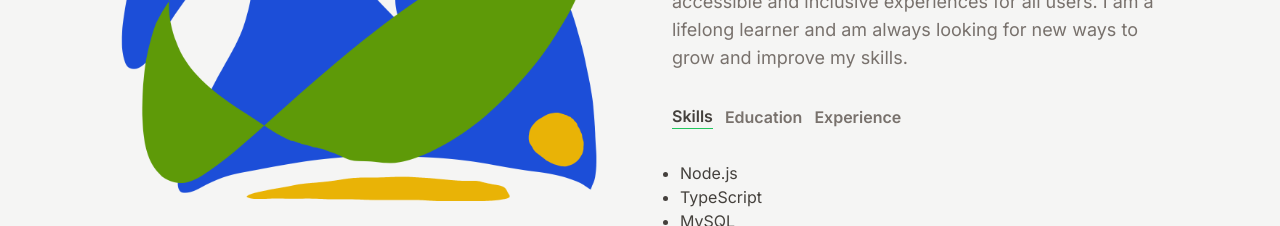
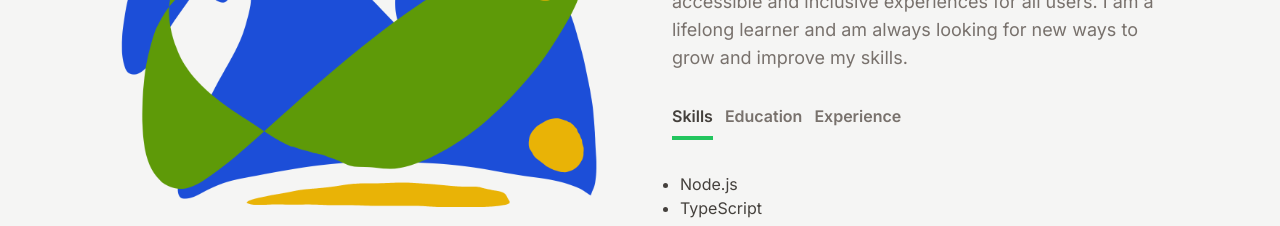
Before and after one commit to emmalgs/dev-portfolio, a Next.js app: page / in a window 1280 px wide. Shown: the part 1560-1786 px from the top of the page. Built offline with nearby package versions, Linux system fonts and the light colour scheme.

Commit message:
Add animation to TabButton component

```diff
--- a/src/app/components/TabButton.tsx
+++ b/src/app/components/TabButton.tsx
@@ -1,4 +1,5 @@
 import React from "react";
+import { motion } from "framer-motion";
 
 interface TabButtonProps {
   active: boolean;
@@ -12,13 +13,21 @@
   children,
 }) => {
   const buttonClasses = active
-    ? "text-stone-700 border-b border-green-500"
+    ? "text-stone-700"
     : "text-stone-500";
   return (
     <button onClick={selectTab}>
       <p className={`mr-3 font-semibold hover:text-blue-600 ${buttonClasses}`}>
         {children}
       </p>
+      <motion.div
+        animate={active ? "active" : "default"}
+        variants={{
+          default: { width: 0 },
+          active: { width: "calc(100% - 0.75rem)" },
+        }}
+        className="h-1 bg-green-500 mt-2 mr-3"
+      ></motion.div>
     </button>
   );
 };
```
